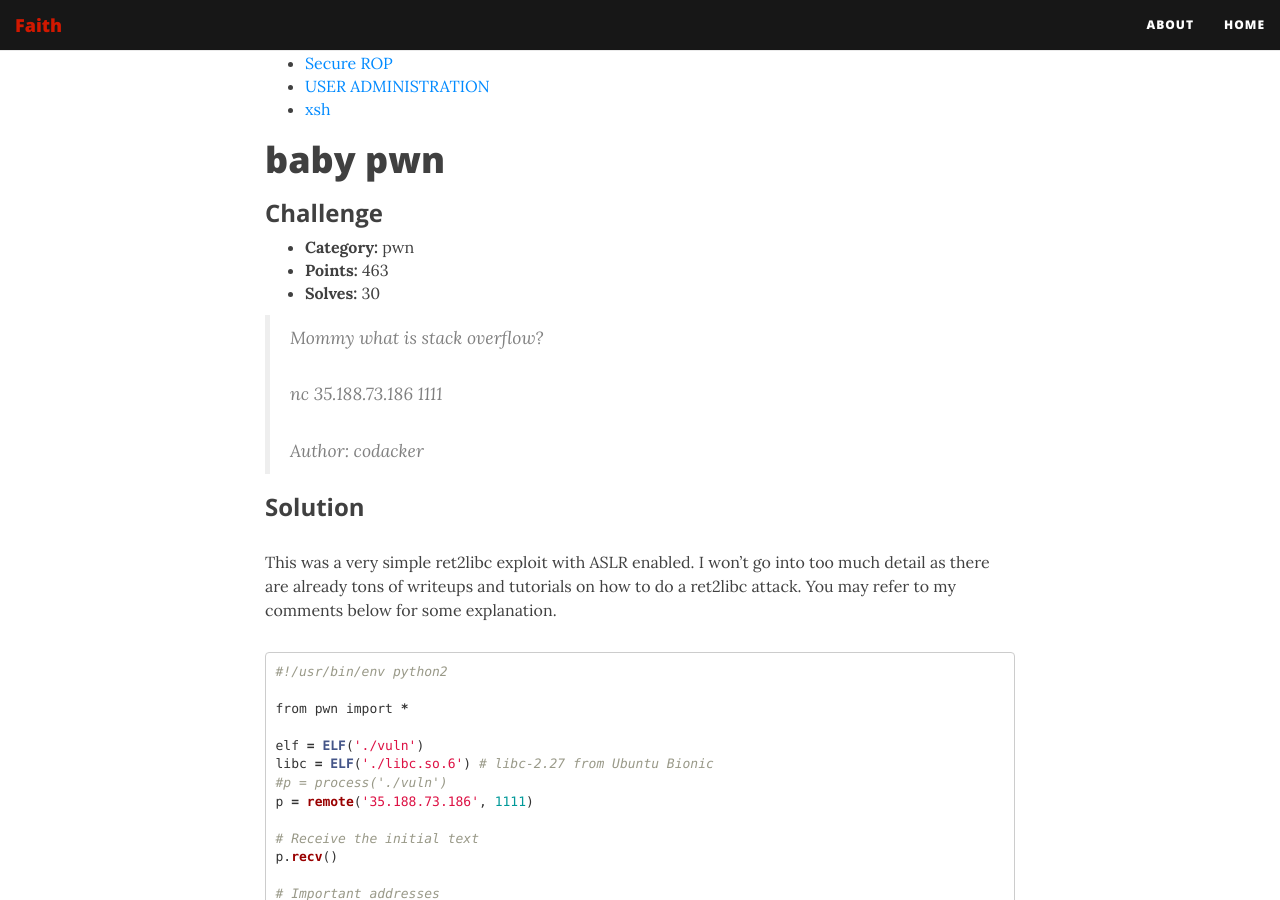
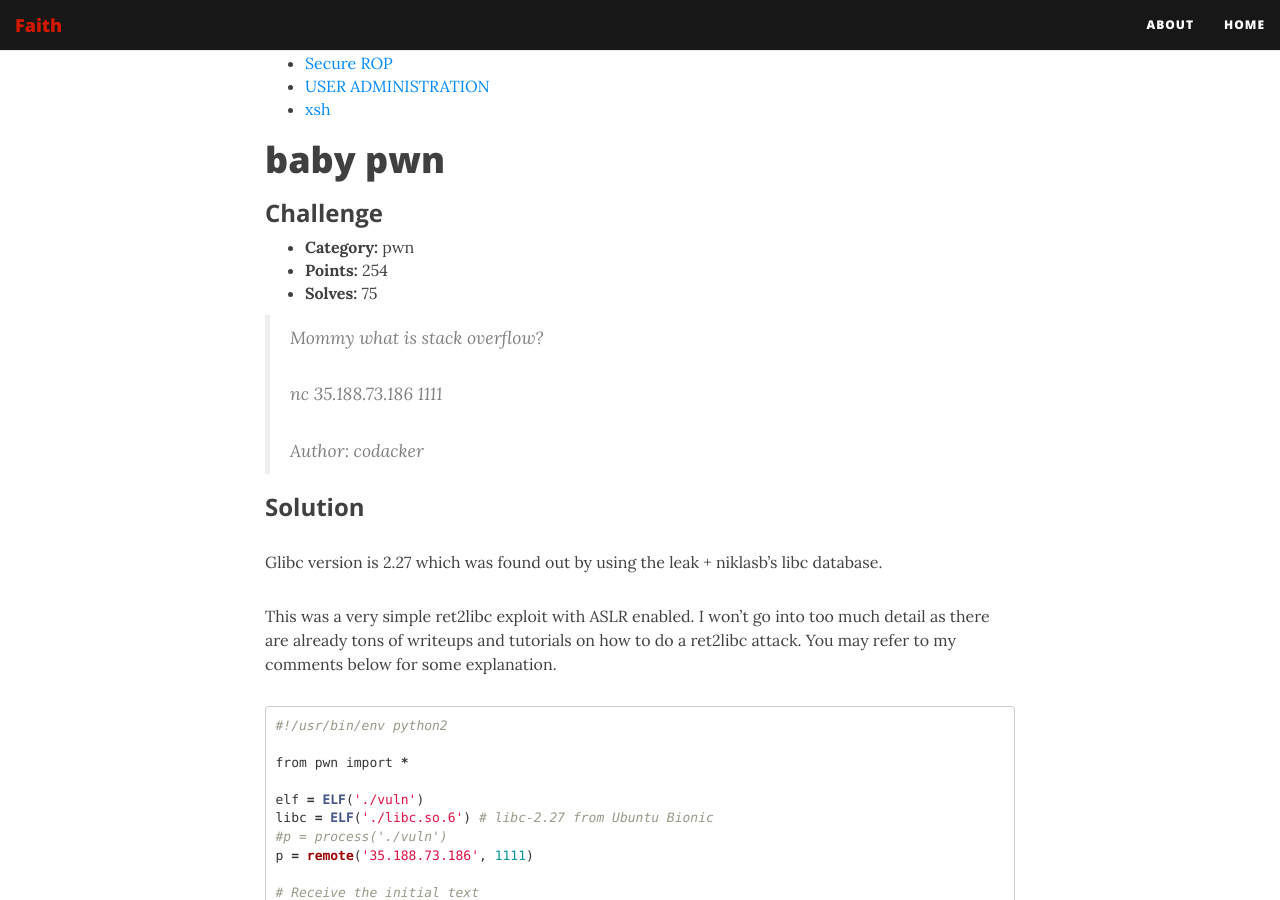
Before and after one commit to farazsth98/farazsth98.github.io, a Jekyll site: the page built from _posts/2019-10-12-rooters-ctf-pwn-challenges.markdown, in a window 1280 px wide and 900 px high, scrolled down 379 px. Built offline with Jekyll 4.4.1, drawn with Linux system fonts in a browser that asks for light colours; nearby versions of some CDN libraries; some of the changed text lies outside the part shown.

Commit message:
Rooters CTF finished

````diff
--- a/_posts/2019-10-12-rooters-ctf-pwn-challenges.markdown
+++ b/_posts/2019-10-12-rooters-ctf-pwn-challenges.markdown
@@ -28,8 +28,8 @@ I played this CTF with the team `warlock_rootx`. The pwn challenges were pretty
 ### **Challenge**
 
 * **Category:** pwn
-* **Points:** 463
-* **Solves:** 30
+* **Points:** 254
+* **Solves:** 75
 
 >Mommy what is stack overflow?
 >
@@ -39,6 +39,8 @@ I played this CTF with the team `warlock_rootx`. The pwn challenges were pretty
 
 
 ### **Solution**
+
+Glibc version is 2.27 which was found out by using the leak + niklasb's libc database.
 
 This was a very simple ret2libc exploit with ASLR enabled. I won't go into too much detail as there are already tons of writeups and tutorials on how to do a ret2libc attack. You may refer to my comments below for some explanation.
 ```python
@@ -149,8 +151,8 @@ $
 ### **Challenge**
 
 * **Category:** pwn
-* **Points:** 463
-* **Solves:** 30
+* **Points:** 462
+* **Solves:** 32
 
 >Secure ROP anyone?
 >
@@ -287,6 +289,8 @@ $
 >Author: codacker
 
 ### **Solution**
+
+Glibc version for this challenge is libc 2.27.
 
 To be honest, I don't really know how I came up with the solution for this challenge. I trial and errored my way to getting the leak. After that, it was very easy.
 
````
Also changed, not shown: other parts of _posts/2019-10-12-rooters-ctf-pwn-challenges.markdown (+4 -4 lines), aboutme.md (+1 -1 lines).
